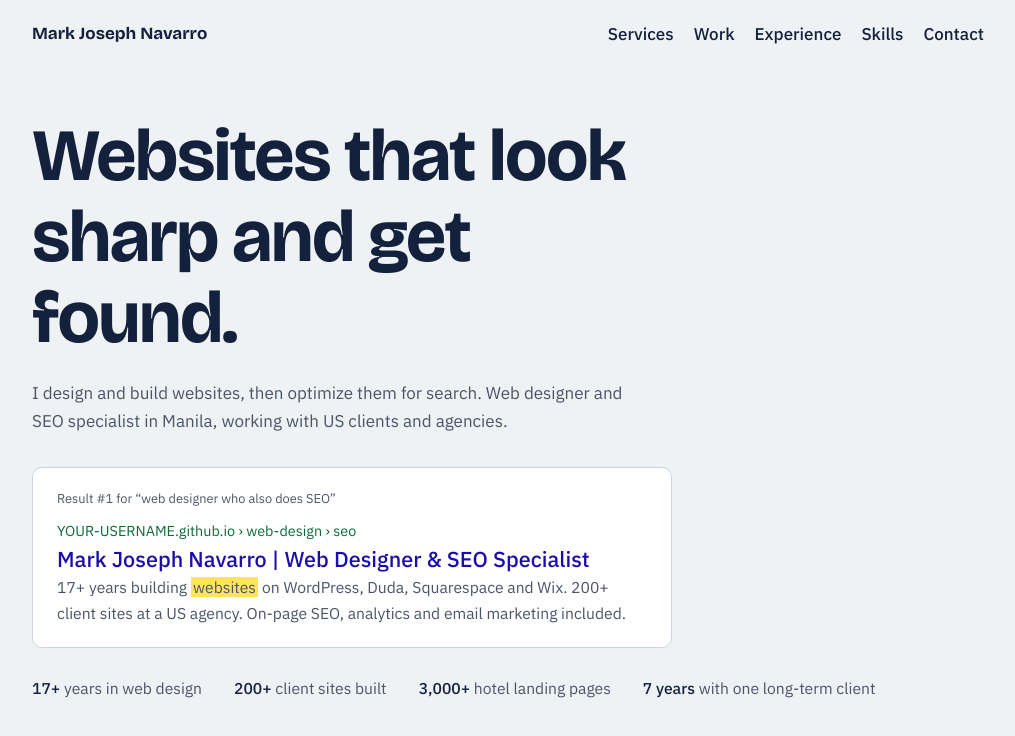
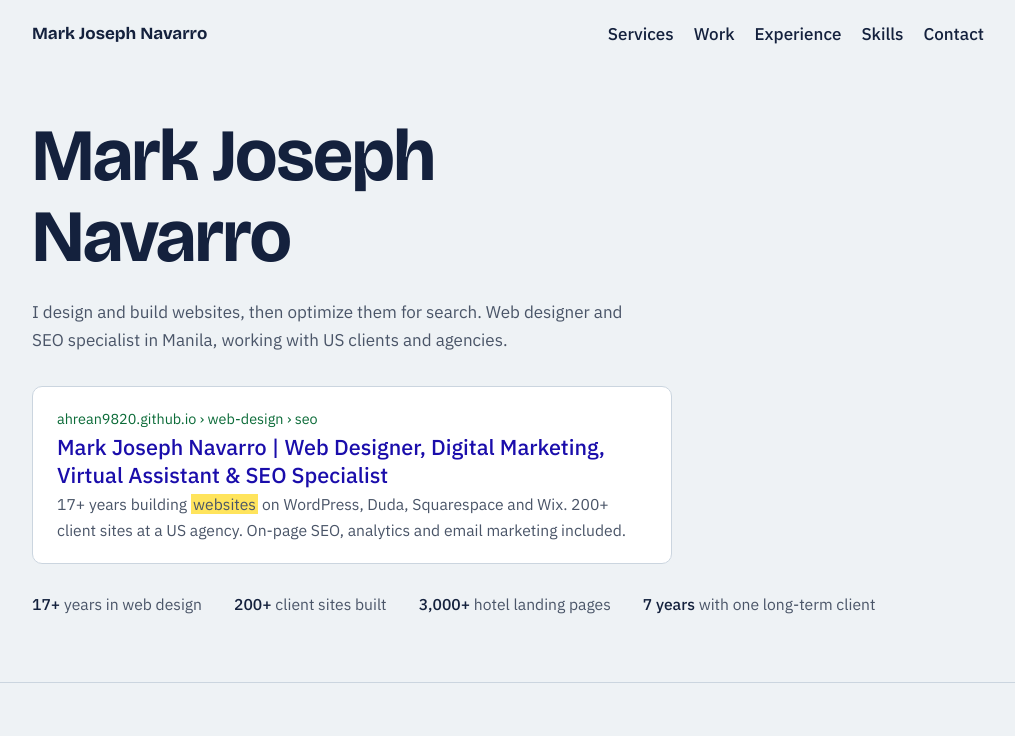
Before and after one commit to ahrean9820/ahrean9820.github.io, a plain HTML site: page index.html in a window 1280 px wide. Shown: the top 736 px of the page, without its empty margins (132-1147 px from the left). Drawn offline with nearby package versions, Linux system fonts and the light colour scheme.

Commit message:
Update title and description in index.html

```diff
--- a/index.html
+++ b/index.html
@@ -3,10 +3,10 @@
 <head>
 <meta charset="utf-8">
 <meta name="viewport" content="width=device-width, initial-scale=1">
-<title>Mark Joseph Navarro | Web Designer & SEO Specialist, Manila</title>
-<meta name="description" content="Web designer and SEO specialist with 17+ years of experience. 200+ client websites built on WordPress, Duda, Squarespace and Wix, for US clients in health, fitness, education, travel and e-commerce.">
+<title>Mark Joseph Navarro | Web Designer, Digital Marketing, Virtual Assistant & SEO Specialist, Manila</title>
+<meta name="description" content="Web Designer, Digital Marketing, Virtual Assistant & SEO Specialist with 17+ years of experience. 200+ client websites built on WordPress, Duda, Squarespace and Wix, for US clients in health, fitness, education, travel and e-commerce.">
 <link rel="canonical" href="https://ahrean9820.github.io/">
-<meta property="og:title" content="Mark Joseph Navarro: Web Designer & SEO Specialist">
+<meta property="og:title" content="Mark Joseph Navarro: Web Designer, Digital Marketing, Virtual Assistant & SEO Specialist">
 <meta property="og:description" content="Websites that look sharp and get found. 17+ years of experience.">
 <meta property="og:type" content="website">
 <link rel="preconnect" href="https://fonts.googleapis.com">
@@ -75,12 +75,11 @@ footer{padding:2.5rem 0 3rem;color:var(--muted);font-size:.95rem}
   </nav>
 
   <header class="hero">
-    <h1>Websites that look sharp and get found.</h1>
+    <h1>Mark Joseph Navarro</h1>
     <p class="lead">I design and build websites, then optimize them for search. Web designer and SEO specialist in Manila, working with US clients and agencies.</p>
     <div class="serp" aria-label="Search result style summary">
-      <p class="rank">Result #1 for “web designer who also does SEO”</p>
-      <p class="u">YOUR-USERNAME.github.io › web-design › seo</p>
-      <p class="t">Mark Joseph Navarro | Web Designer &amp; SEO Specialist</p>
+      <p class="u">ahrean9820.github.io › web-design › seo</p>
+      <p class="t">Mark Joseph Navarro | Web Designer, Digital Marketing, Virtual Assistant &amp; SEO Specialist</p>
       <p class="d">17+ years building <mark>websites</mark> on WordPress, Duda, Squarespace and Wix. 200+ client sites at a US agency. On-page SEO, analytics and email marketing included.</p>
     </div>
     <div class="stats">
@@ -138,7 +137,7 @@ footer{padding:2.5rem 0 3rem;color:var(--muted);font-size:.95rem}
   <h2>Let’s talk about your site</h2>
   <p>Tell me what you’re building or what isn’t working, and I’ll reply with next steps.</p>
   <p><a href="mailto:ahrean9820@gmail.com">ahrean9820@gmail.com</a><br>
-  <a href="https://www.linkedin.com/in/mark-joseph-navarro-b8444862">LinkedIn</a> · <a href="https://www.behance.net/ahrean9820">Behance</a></p>
+  <a href="https://www.linkedin.com/in/mark-joseph-navarro-b8444862">LinkedIn</a> · <a href="https://www.behance.net/ahrean9820">Behance</a> · <a href="https://dribbble.com/ahreanx">Dribbble</a></p>
 </div></section>
 
 <footer><div class="wrap">© 2026 Mark Joseph Navarro. Based in Manila, Philippines.</div></footer>
```
